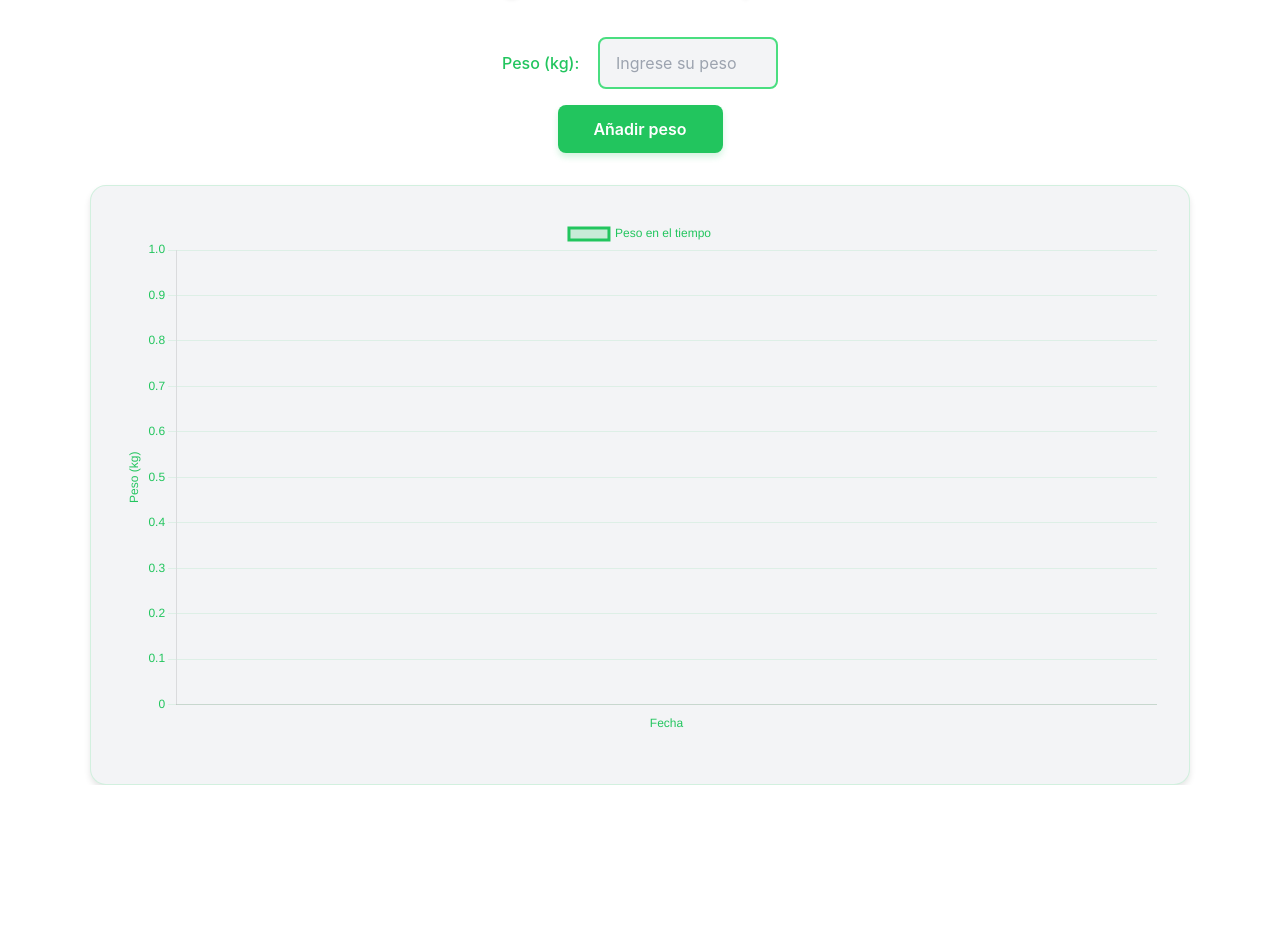
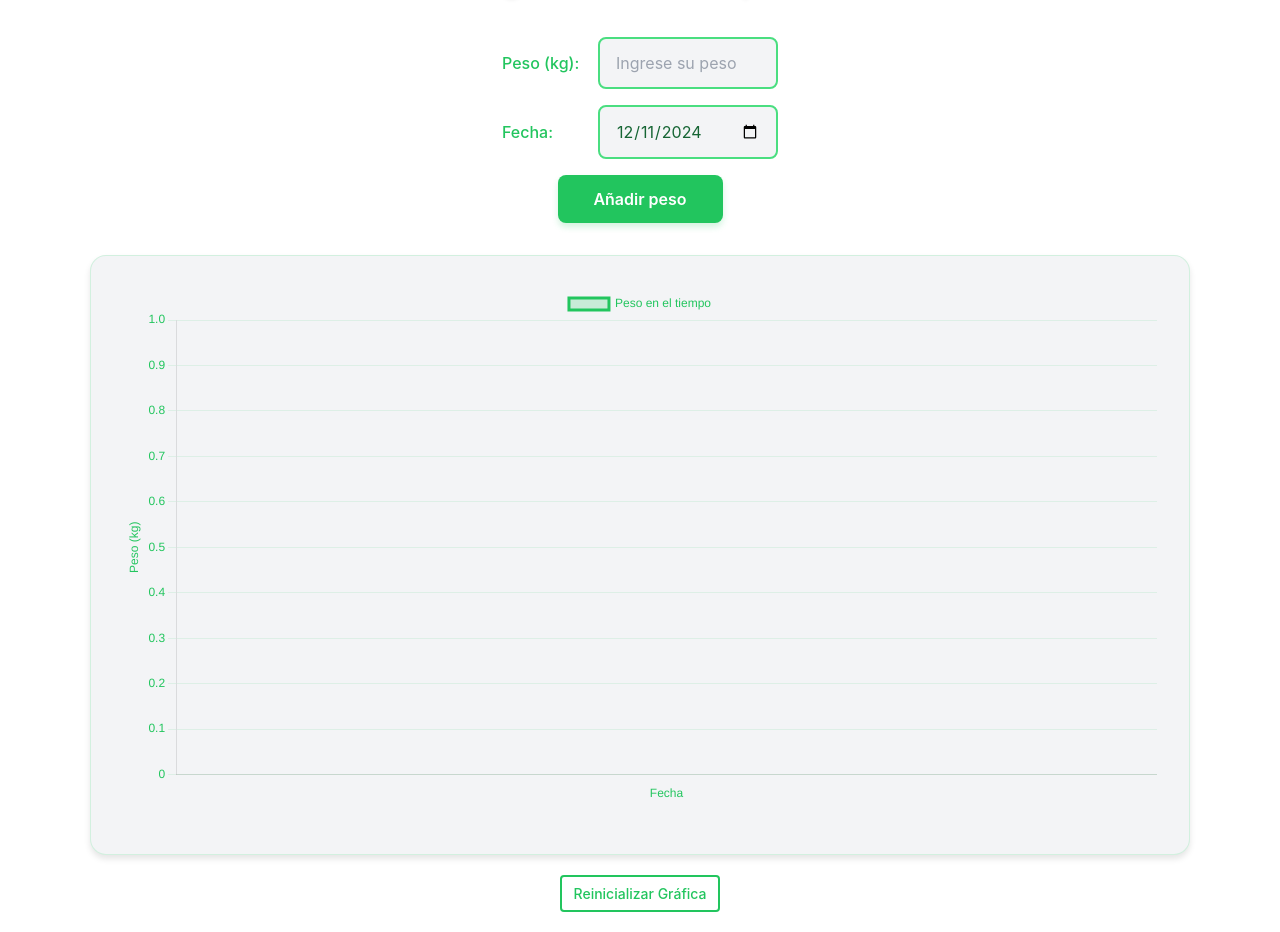
Before and after one commit to jancossio/Proyecto_Final_Bootcamp, a React (Vite) app in the folder Frontend_2/frontend_Fitracking/: page /Seguimiento_de_peso in a window 1280 px wide. Shown: the part 123-1055 px from the top of the page. Before the commit the page ends 908 px from the top, so only its background shows below. Built offline with nearby package versions, Linux system fonts and the light colour scheme; sample sign-in values are in the browser's storage.

Commit message:
subidos cambios en seguimiento peso

```diff
--- a/Frontend_2/frontend_Fitracking/src/components/WeightForm.tsx
+++ b/Frontend_2/frontend_Fitracking/src/components/WeightForm.tsx
@@ -1,17 +1,24 @@
 import React, { useState } from 'react';
 
 interface FormularioPesoProps {
-  onSubmit: (peso: number) => void;
+  onSubmit: (peso: number, fecha: Date) => void;
 }
 
 export const FormularioPeso: React.FC<FormularioPesoProps> = ({ onSubmit }) => {
   const [peso, setPeso] = useState<string>('');
+  const [fecha, setFecha] = useState<string>(() => {
+    // Fecha actual como valor inicial
+    const hoy = new Date();
+    return hoy.toISOString().split('T')[0]; // Formato "YYYY-MM-DD"
+  });
 
   const handleSubmit = (e: React.FormEvent) => {
     e.preventDefault();
     const valorPeso = parseFloat(peso);
-    if (!isNaN(valorPeso) && valorPeso > 0) {
-      onSubmit(valorPeso);
+    const valorFecha = new Date(fecha);
+
+    if (!isNaN(valorPeso) && valorPeso > 0 && !isNaN(valorFecha.getTime())) {
+      onSubmit(valorPeso, valorFecha);
       setPeso('');
     }
   };
@@ -31,6 +38,16 @@ export const FormularioPeso: React.FC<FormularioPesoProps> = ({ onSubmit }) => {
           placeholder="Ingrese su peso"
         />
       </div>
+      <div className="input-group">
+        <label htmlFor="fecha">Fecha:</label>
+        <input
+          type="date"
+          id="fecha"
+          value={fecha}
+          onChange={(e) => setFecha(e.target.value)}
+          required
+        />
+      </div>
       <button type="submit">Añadir peso</button>
     </form>
   );
--- a/Frontend_2/frontend_Fitracking/src/hooks/useDatosPeso.ts
+++ b/Frontend_2/frontend_Fitracking/src/hooks/useDatosPeso.ts
@@ -1,26 +1,36 @@
-import { useState, useCallback } from 'react';
+import { useState, useEffect, useCallback } from 'react';
 import { DatosPeso } from '../types/weight';
-import { obtenerFechaInicial, generarFechaMensual } from '../utilidades/dateUtils';
 
 export function useDatosPeso() {
-  const [datosPeso, setDatosPeso] = useState<DatosPeso>({
-    registros: []
+  const [datosPeso, setDatosPeso] = useState<DatosPeso>(() => {
+    const datosGuardados = localStorage.getItem('datosPeso');
+    return datosGuardados
+      ? JSON.parse(datosGuardados, (key, value) =>
+          key === 'fecha' ? new Date(value) : value // Parsear fechas correctamente
+        )
+      : { registros: [] };
   });
 
-  const agregarRegistro = useCallback((peso: number) => {
-    setDatosPeso(prevDatos => {
-      const nuevaFecha = prevDatos.registros.length === 0
-        ? obtenerFechaInicial()
-        : generarFechaMensual(prevDatos.registros[prevDatos.registros.length - 1].fecha);
+  // Guardar en localStorage al actualizar
+  useEffect(() => {
+    localStorage.setItem('datosPeso', JSON.stringify(datosPeso));
+  }, [datosPeso]);
 
-      return {
-        registros: [
-          ...prevDatos.registros,
-          { fecha: nuevaFecha, peso }
-        ].sort((a, b) => a.fecha.getTime() - b.fecha.getTime())
-      };
-    });
+  // Agregar un nuevo registro
+  const agregarRegistro = useCallback((peso: number, fecha: Date) => {
+    setDatosPeso(prevDatos => ({
+      registros: [
+        ...prevDatos.registros,
+        { fecha, peso }
+      ].sort((a, b) => a.fecha.getTime() - b.fecha.getTime()),
+    }));
   }, []);
 
-  return { datosPeso, agregarRegistro };
+  // Reinicializar los datos
+  const reinicializarDatos = useCallback(() => {
+    setDatosPeso({ registros: [] }); // Vaciar el estado
+    localStorage.removeItem('datosPeso'); // Limpiar localStorage
+  }, []);
+
+  return { datosPeso, agregarRegistro, reinicializarDatos };
 }
--- a/Frontend_2/frontend_Fitracking/src/pages/Seguimiento_peso.tsx
+++ b/Frontend_2/frontend_Fitracking/src/pages/Seguimiento_peso.tsx
@@ -9,15 +9,23 @@ import '../styles/Seguimiento_peso.css';
 import '../styles/theme.css';
 
 const SeguimientoPeso = () => {
-  const { datosPeso, agregarRegistro } = useDatosPeso();
+  const { datosPeso, agregarRegistro, reinicializarDatos } = useDatosPeso();
   const { isDark, toggleTheme } = useTheme();
 
   return (
     <main id="seguimiento-peso-page">
       <ThemeToggle isDark={isDark} onToggle={toggleTheme} />
       <h1 className='h1-weight-track'>Seguimiento de peso</h1>
-      <FormularioPeso onSubmit={agregarRegistro} />
+      <FormularioPeso
+        onSubmit={(peso, fecha) => agregarRegistro(peso, fecha)}
+      />
       <GraficoPeso datos={datosPeso} />
+      <button
+        onClick={reinicializarDatos}
+        className="reset-button"
+      >
+        Reinicializar Gráfica
+      </button>
     </main>
   );
 };
--- a/Frontend_2/frontend_Fitracking/src/pages/Signup.tsx
+++ b/Frontend_2/frontend_Fitracking/src/pages/Signup.tsx
@@ -148,7 +148,7 @@
               </button>
               <p className="text-center mt-4 text-gray-600">
                 ¿Ya tienes cuenta?{' '}
-                <a href="#" className="text-green-500
+                <a href="/Login" className="text-green-500
   hover:text-green-600"> Inicia sesión </a> </p> </div> </form> </div> </div> ); };
 
   export default Sign_up;
--- a/Frontend_2/frontend_Fitracking/src/styles/Seguimiento_peso.css
+++ b/Frontend_2/frontend_Fitracking/src/styles/Seguimiento_peso.css
@@ -138,3 +138,28 @@ button[type="submit"]:active {
   background-color: rgba(26, 47, 26, 0.8);
   border-color: rgba(255, 255, 255, 0.1);
 }
+.reset-button {
+  display: inline-block; /* Tamaño ajustado al texto */
+  margin: 20px auto; /* Espaciado vertical */
+  padding: 6px 12px; /* Tamaño del botón */
+  color: #22c55e; /* Color del texto */
+  background-color: transparent; /* Fondo transparente */
+  border: 2px solid #22c55e; /* Borde del botón */
+  border-radius: 4px; /* Bordes redondeados */
+  font-size: 14px; /* Tamaño del texto */
+  font-weight: 500; /* Grosor del texto */
+  text-align: center;
+  cursor: pointer;
+  transition: all 0.3s ease-in-out; /* Transición suave */
+}
+
+.reset-button:hover {
+  background-color: #22c55e; /* Fondo verde en hover */
+  color: white; /* Texto blanco */
+  transform: scale(1.05); /* Pequeño efecto de aumento */
+}
+
+.reset-button:active {
+  background-color: #16a34a; /* Fondo más oscuro al hacer clic */
+  transform: scale(0.95); /* Efecto de "presionado" */
+}
```
